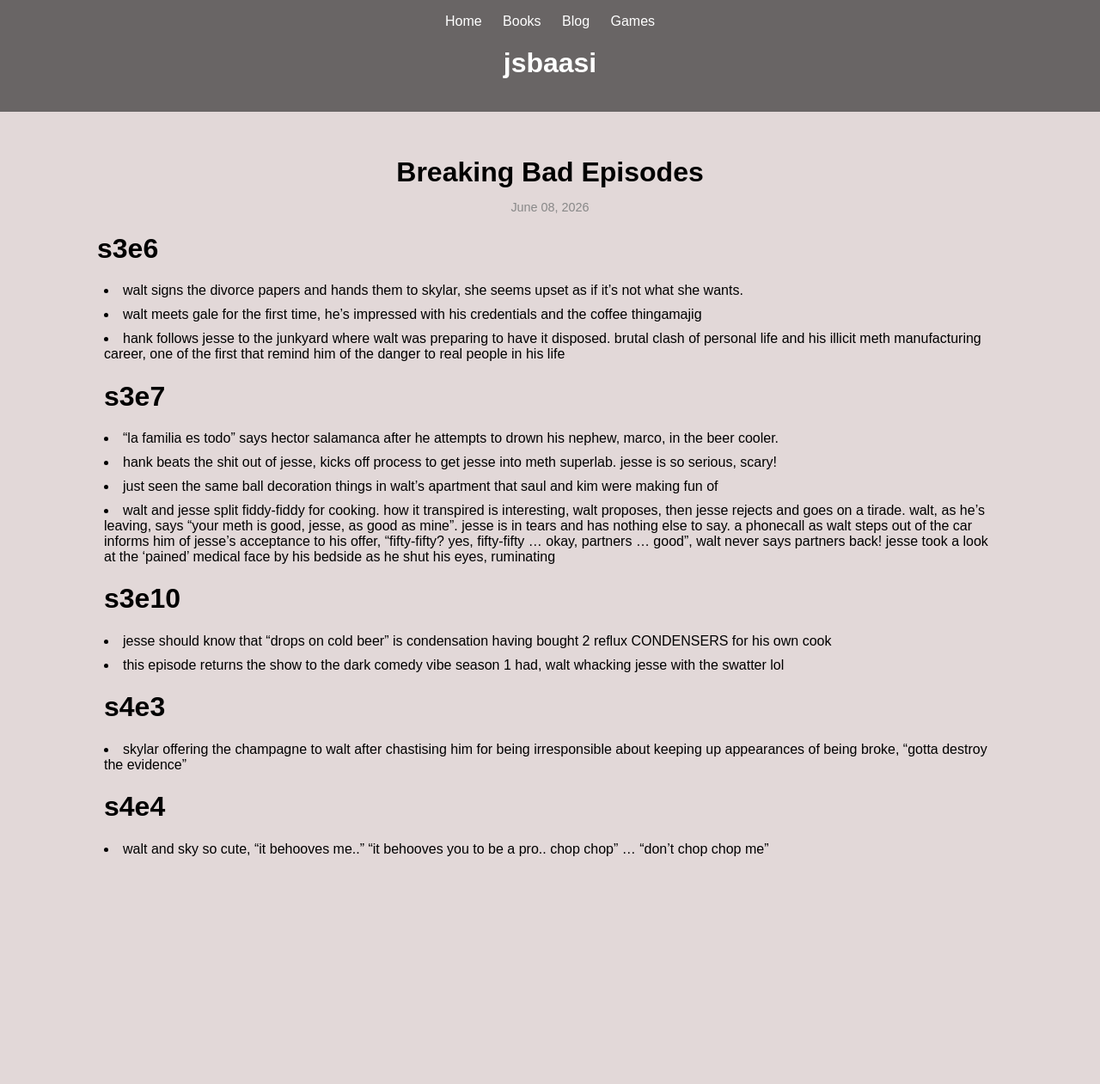
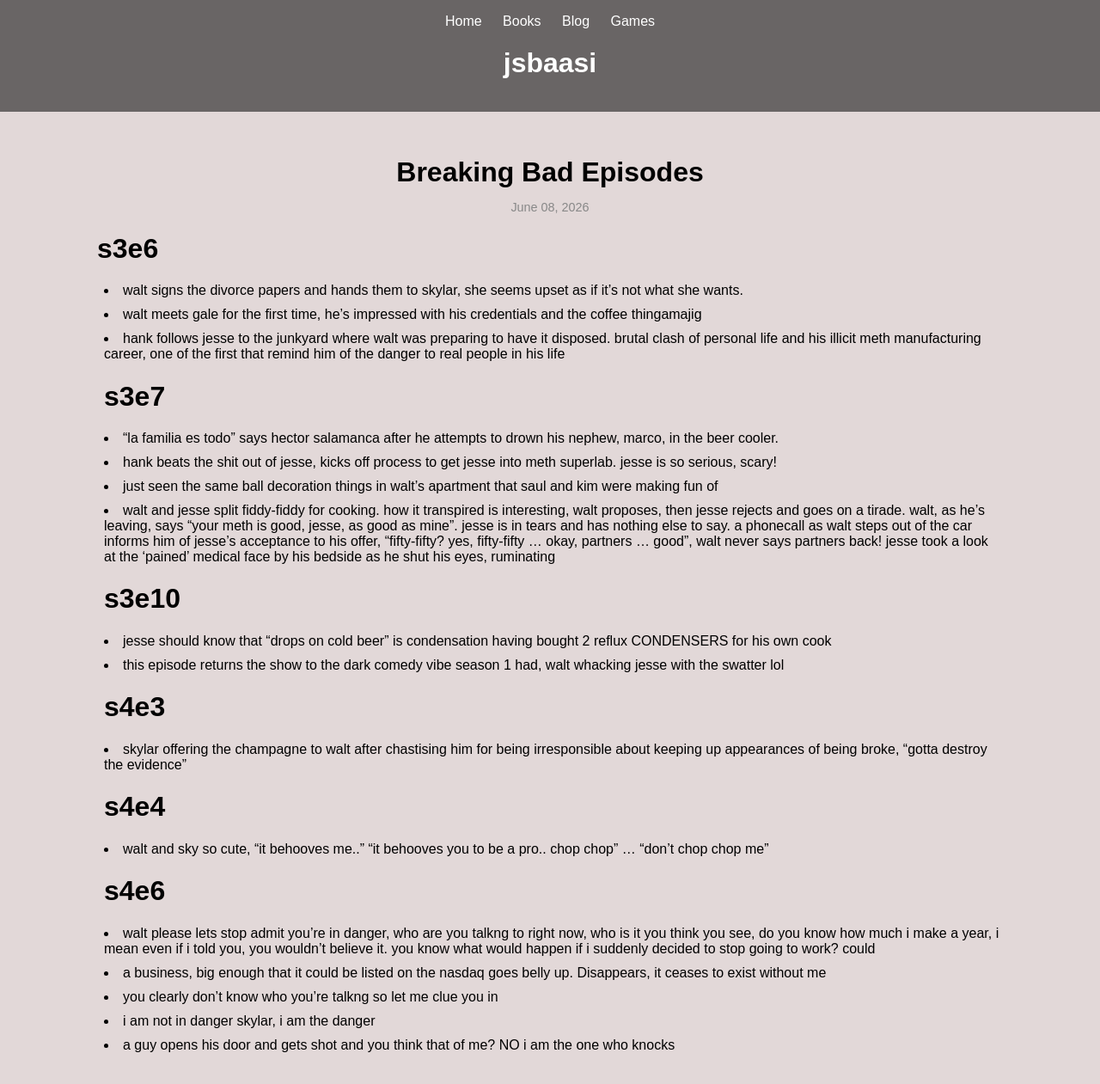
Before and after one commit to jsbaasi/jsbaasi.github.io, a Jekyll site: the page built from _posts/2026-06-08-breaking-bad-episodes.md, in a window 1280 px wide. Shown: the whole page at 86% size. Built offline with Jekyll 4.4.1, drawn with Linux system fonts in a browser that asks for light colours; before the commit the page ends 1033 px from its top, so only the background shows below that.

Commit message:
vault backup: 2026-06-10 10:31:48

```diff
--- a/_posts/2026-06-08-breaking-bad-episodes.md
+++ b/_posts/2026-06-08-breaking-bad-episodes.md
@@ -21,3 +21,9 @@
 - skylar offering the champagne to walt after chastising him for being irresponsible about keeping up appearances of being broke, "gotta destroy the evidence"
 # s4e4
 - walt and sky so cute, "it behooves me.." "it behooves you to be a pro.. chop chop" ... "don't chop chop me"
+# s4e6
+- walt please lets stop  admit you're in danger, who are you talkng to right now, who is it you think you see, do you know how much i make a year, i mean even if i told you, you wouldn't believe it. you know what would happen if i suddenly decided to stop going to work? could
+- a business, big enough that it could be listed on the nasdaq goes belly up. Disappears, it ceases to exist without me
+- you clearly don't know who you're talkng so let me clue you in
+- i am not in danger skylar, i am the danger
+- a guy opens his door and gets shot and you think that of me? NO i am the one who knocks
```
